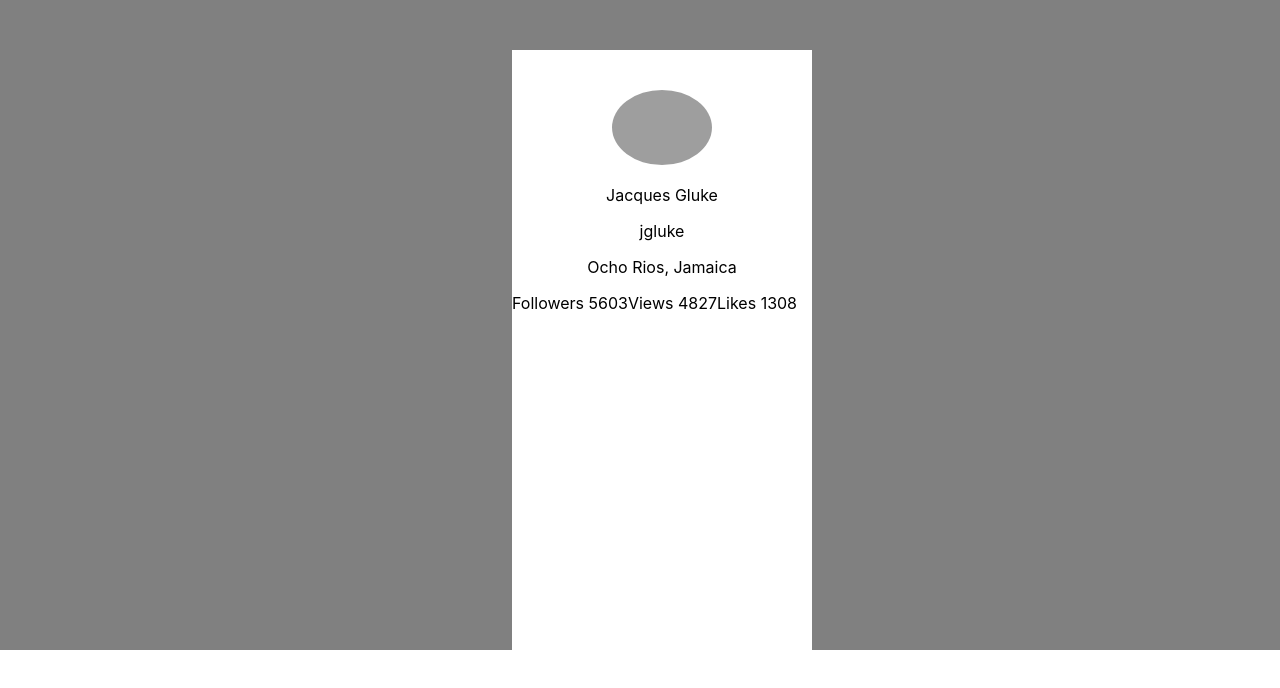
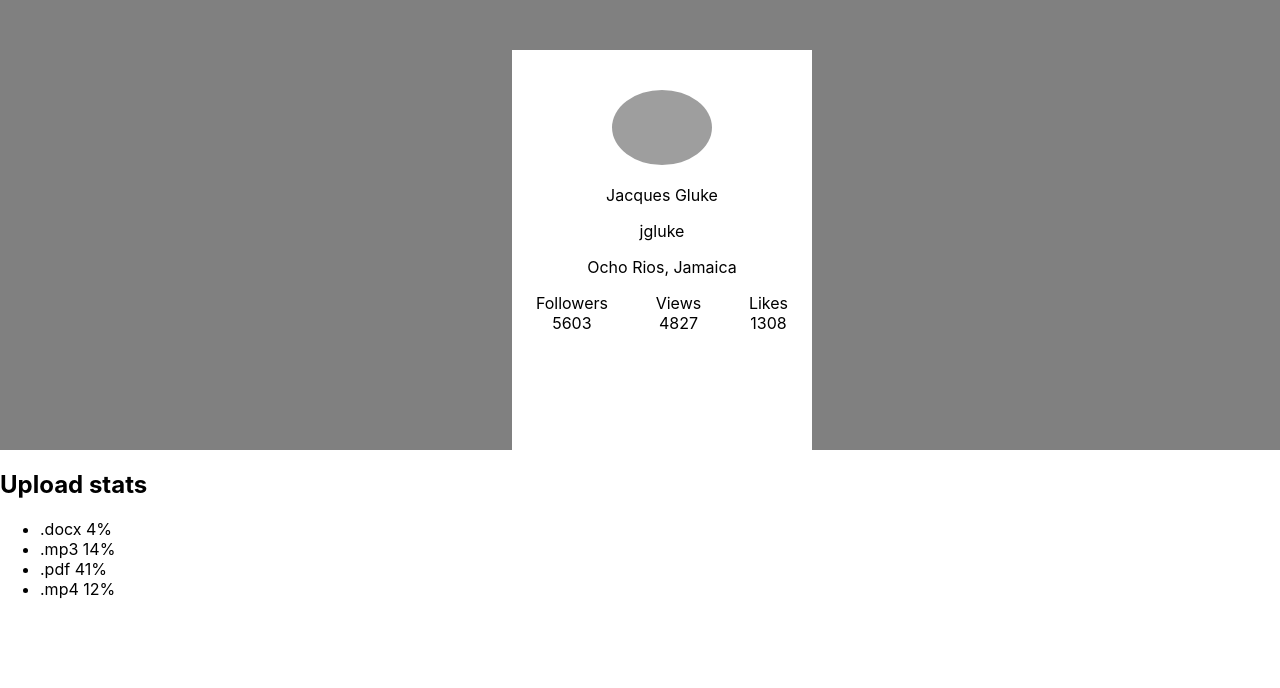
Before and after one commit to komedy2205/goit-react-hw-01-components, a React (Create React App) app: page / in a window 1280 px wide. Shown: the top 688 px of the page. Built offline with nearby package versions, Linux system fonts and the light colour scheme; grey boxes are pictures that could not be loaded.

Commit message:
statistic

```diff
--- a/src/App.css
+++ /dev/null
@@ -1,38 +0,0 @@
-.App {
-  text-align: center;
-}
-
-.App-logo {
-  height: 40vmin;
-  pointer-events: none;
-}
-
-@media (prefers-reduced-motion: no-preference) {
-  .App-logo {
-    animation: App-logo-spin infinite 20s linear;
-  }
-}
-
-.App-header {
-  background-color: #282c34;
-  min-height: 100vh;
-  display: flex;
-  flex-direction: column;
-  align-items: center;
-  justify-content: center;
-  font-size: calc(10px + 2vmin);
-  color: white;
-}
-
-.App-link {
-  color: #61dafb;
-}
-
-@keyframes App-logo-spin {
-  from {
-    transform: rotate(0deg);
-  }
-  to {
-    transform: rotate(360deg);
-  }
-}
--- a/src/App.js
+++ b/src/App.js
@@ -1,13 +1,17 @@
-import './App.css';
 import { ProfileName } from './components/Profile/ProfileName/ProfileName';
 import user from './components/Profile/UserData/user.json';
-import { Container } from './components/App/App.styled';
+import { Container } from './components/Profile/App/App.styled';
+import { StatisticData } from './components/Statistics/components/StatisticData/StatisticData';
+import data from './components/Statistics/components/Data/Data.json';
 
 function App() {
   return (
-    <Container>
-      <ProfileName user={user} />
-    </Container>
+    <>
+      <Container>
+        <ProfileName user={user} />
+      </Container>
+      <StatisticData data={data} />
+    </>
   );
 }
 
--- a/src/components/Profile/ProfileData/ProfileData.jsx
+++ b/src/components/Profile/ProfileData/ProfileData.jsx
@@ -1,7 +1,4 @@
-import { ProfileDataStyle } from './ProfileData.styled';
-import { Avatar } from './ProfileData.styled';
-import { Discription } from './ProfileData.styled';
-import { List } from './ProfileData.styled'
+import { ProfileDataStyle, ListElement, Avatar, Discription, List } from './ProfileData.styled';
 
 export const ProfileData = ({ user: { username, tag, location, avatar, stats } }) => {
     return <ProfileDataStyle>
@@ -16,18 +13,18 @@ export const ProfileData = ({ user: { username, tag, location, avatar, stats } }
         </div>
 
         <List>
-            <li>
-                <span>Followers </span>
+            <ListElement>
+                <span>Followers <br/></span>
                 <span>{stats.followers}</span>
-            </li>
-            <li>
-                <span>Views </span>
+            </ListElement>
+            <ListElement>
+                <span>Views <br/></span>
                 <span>{stats.views}</span>
-            </li>
-            <li>
-                <span>Likes </span>
+            </ListElement>
+            <ListElement>
+                <span>Likes <br/></span>
                 <span>{stats.likes}</span>
-            </li>
+            </ListElement>
         </List>
     </ProfileDataStyle>;
 }
--- a/src/components/Profile/ProfileData/ProfileData.styled.jsx
+++ b/src/components/Profile/ProfileData/ProfileData.styled.jsx
@@ -2,7 +2,7 @@ import styled from '@emotion/styled';
 
 export const ProfileDataStyle = styled.div`
     width: 300px;
-    height: 600px;
+    height: 400px;
 
     background-color: white;
    `;
@@ -27,3 +27,11 @@ export const List = styled.ul`
 
     text-align: center;
 `;
+
+export const ListElement = styled.li`
+    display: block;
+
+       margin-left: auto;
+    margin-right: auto;
+
+`
--- a/src/components/Profile/ProfileName/ProfileName.jsx
+++ b/src/components/Profile/ProfileName/ProfileName.jsx
@@ -1,8 +1,7 @@
 import { ProfileData } from "../ProfileData/ProfileData"
 
 export const ProfileName = ({ user }) => {
-  console.log(user)
-  return <div className="profile">
+  return <div>
     {user.map(user => (
       <ProfileData key={user.username} user={ user }/>
     ))}
--- /dev/null
+++ b/src/components/Statistics/components/Data/Data.json
@@ -0,0 +1,7 @@
+[
+  { "id": "id-1", "label": ".docx", "percentage": 22 },
+  { "id": "id-2", "label": ".pdf", "percentage": 4 },
+  { "id": "id-3", "label": ".mp3", "percentage": 17 },
+  { "id": "id-4", "label": ".psd", "percentage": 47 },
+  { "id": "id-5", "label": ".pdf", "percentage": 10 }
+]
--- /dev/null
+++ b/src/components/Statistics/components/StatisticData/StatisticData.jsx
@@ -0,0 +1,26 @@
+
+
+export const StatisticData = ({ data: { id, label, percentage } }) => {
+  return  <section>
+  <h2>Upload stats</h2>
+
+  <ul>
+    <li>
+      <span>.docx </span>
+      <span>4%</span>
+    </li>
+    <li>
+      <span>.mp3 </span>
+      <span>14%</span>
+    </li>
+    <li>
+      <span>.pdf </span>
+      <span>41%</span>
+    </li>
+    <li>
+      <span>.mp4 </span>
+      <span>12%</span>
+    </li>
+  </ul>
+    </section>
+}
```
Also changed, not shown: src/components/Statistics/components/StaticName/StaticName.jsx (added, +9 -0 lines), src/components/Profile/App/App.styled.jsx (renamed from src/components/App/App.styled.jsx), src/components/Statistics/App/App.jsx (added).
